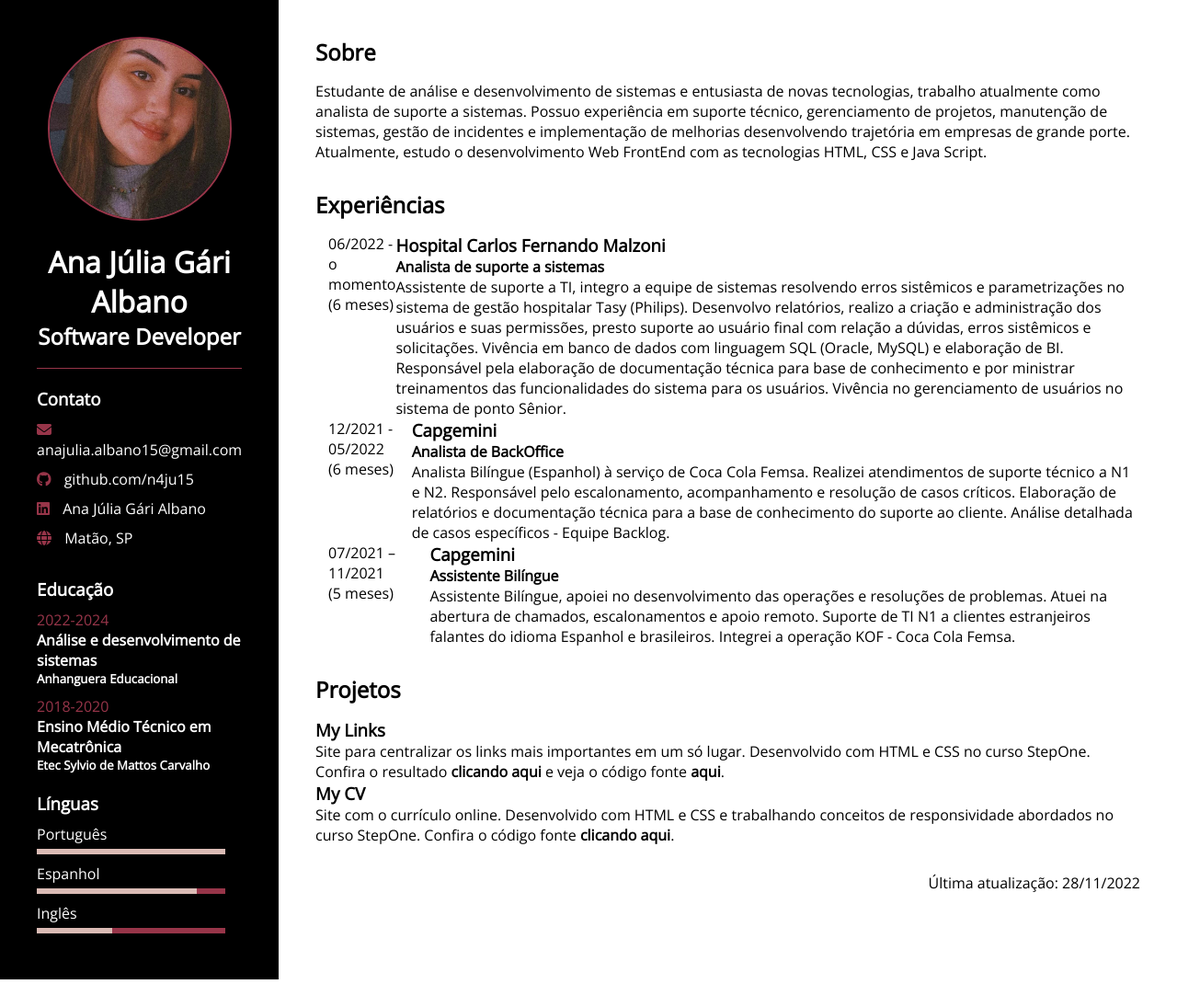
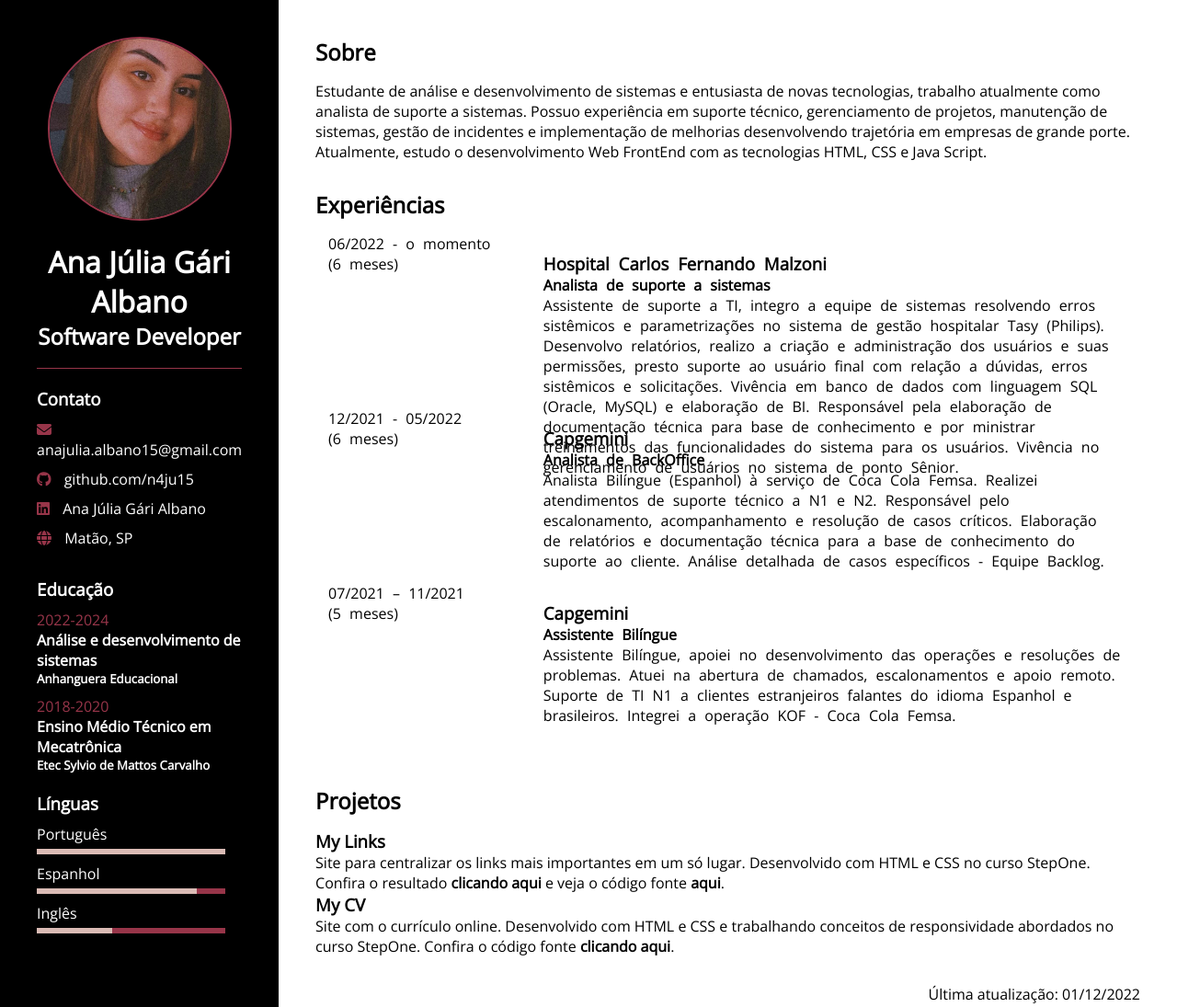
Before and after one commit to n4ju15/my-CV, a plain HTML site: page index.html in a window 1280 px wide. Shown: the top 1095 px of the page at 92% size. Before the commit the page ends 1065 px from the top, so only its background shows below. Drawn offline with nearby package versions, Linux system fonts and the light colour scheme.

Commit message:
Alterações na estrutura experiences
Criação de novas divs e classes

```diff
--- a/index.html
+++ b/index.html
@@ -93,52 +93,87 @@
             </section>
             <section>
                 <h2>Experiências</h2>
+
                 <div class="experience">
+
                     <div class="experience-date">
                         <p>06/2022 - o momento</p>
                         <p>(6 meses)</p>
                     </div>
-                    <div>
+
+                    <div class="experience-text">
+
+                        <div class="experience-header">
                             <h3>Hospital Carlos Fernando Malzoni</h3>
                             <h4>Analista de suporte a sistemas</h4>
+                        </div>
+
+                        <div class="experience-content">
                             <p>
                                 Assistente de suporte a TI, integro a equipe de sistemas resolvendo erros sistêmicos e
                                 parametrizações no sistema de gestão hospitalar Tasy (Philips). Desenvolvo relatórios,
                                 realizo a
-                            criação e administração dos usuários e suas permissões, presto suporte ao usuário final com
-                            relação a dúvidas, erros sistêmicos e solicitações. Vivência em banco de dados com linguagem
+                                criação e administração dos usuários e suas permissões, presto suporte ao usuário final
+                                com
+                                relação a dúvidas, erros sistêmicos e solicitações. Vivência em banco de dados com
+                                linguagem
                                 SQL
-                            (Oracle, MySQL) e elaboração de BI. Responsável pela elaboração de documentação técnica para
+                                (Oracle, MySQL) e elaboração de BI. Responsável pela elaboração de documentação técnica
+                                para
                                 base de conhecimento e por ministrar treinamentos das funcionalidades do sistema para os
                                 usuários. Vivência no gerenciamento de usuários no sistema de ponto Sênior.
                             </p>
                         </div>
+
                     </div>
+
+                </div>
+
                 <div class="experience">
+
                     <div class="experience-date">
                         <p>12/2021 - 05/2022</p>
                         <p>(6 meses)</p>
                     </div>
-                    <div>
+
+                    <div class="experience-text">
+
+                        <div class="experience-header">
                             <h3>Capgemini</h3>
                             <h4>Analista de BackOffice</h4>
+                        </div>
+
+                        <div class="experience-content">
                             <p>
-                            Analista Bilíngue (Espanhol) à serviço de Coca Cola Femsa. Realizei atendimentos de suporte
+                                Analista Bilíngue (Espanhol) à serviço de Coca Cola Femsa. Realizei atendimentos de
+                                suporte
                                 técnico a N1 e N2. Responsável pelo escalonamento, acompanhamento e resolução de casos
                                 críticos.
-                            Elaboração de relatórios e documentação técnica para a base de conhecimento do suporte ao
+                                Elaboração de relatórios e documentação técnica para a base de conhecimento do suporte
+                                ao
                                 cliente. Análise detalhada de casos específicos - Equipe Backlog.
                             </p>
                         </div>
+
                     </div>
+
+                </div>
+
                 <div class="experience">
+
                     <div class="experience-date">
                         <p>07/2021 – 11/2021</p>
                         <p>(5 meses)</p>
                     </div>
-                    <div>
+
+                    <div class="experience-text">
+
+                        <div class="experience-header">
                             <h3>Capgemini</h3>
                             <h4>Assistente Bilíngue</h4>
+                        </div>
+
+                        <div class="experience-content">
                             <p>
                                 Assistente Bilíngue, apoiei no desenvolvimento das operações e resoluções de problemas.
                                 Atuei na
@@ -147,7 +182,11 @@
                                 falantes do idioma Espanhol e brasileiros. Integrei a operação KOF - Coca Cola Femsa.
                             </p>
                         </div>
+
                     </div>
+
+                </div>
+
             </section>
             <section>
                 <div>
@@ -163,11 +202,11 @@
                     <p>
                         Site com o currículo online. Desenvolvido com HTML e CSS e trabalhando conceitos de
                         responsividade abordados no curso StepOne. Confira o código
-                        fonte <a href="https://n4ju15.github.io/my-CV/" target="_blank">clicando aqui</a>.
+                        fonte <a href="https://github.com/n4ju15/my-CV" target="_blank">clicando aqui</a>.
                     </p>
                 </div>
             </section>
-            <p class="last-date">Última atualização: 28/11/2022</p>
+            <p class="last-date">Última atualização: 01/12/2022</p>
         </div>
     </div>
     </div>
--- a/styles.css
+++ b/styles.css
@@ -48,7 +48,7 @@
 
 .contact-description a {
     text-decoration: none;
-    color:  #fff;
+    color: #fff;
 }
 
 .contact-description i {
@@ -105,7 +105,7 @@
 .experiences-column a {
     font-weight: bold;
     text-decoration: none;
-    color:  #000;
+    color: #000;
 }
 
 .experiences-column .last-date {
@@ -117,13 +117,38 @@
     .container {
         display: flex;
     }
+
     .information-column img {
         width: 200px;
         height: 200px;
     }
+
+    .experiences-column h2 {
+        margin-bottom: 15px;
+        word-spacing: 8px
+    }
+
     .experiences-column .experience {
         display: flex;
+        word-spacing: 5px;
     }
+
+    .experience-date {
+        display: flex;
+        align-items: flex-start;
+        flex-direction: column;
+        justify-content: flex-start;
+        height: 120px;
+        width: 175px;
+    }
+
+    .experience-text {
+        display: block;
+        height: 150px;
+        width: 100%;
+        margin: 20px;
+    }
+
     .experience-date {
         width: 300px;
     }
```
Lines whose indentation alone changed are shown as unchanged.
